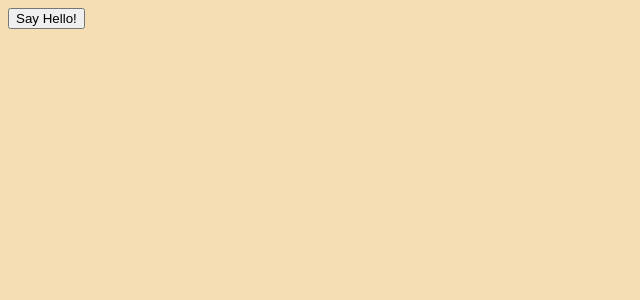
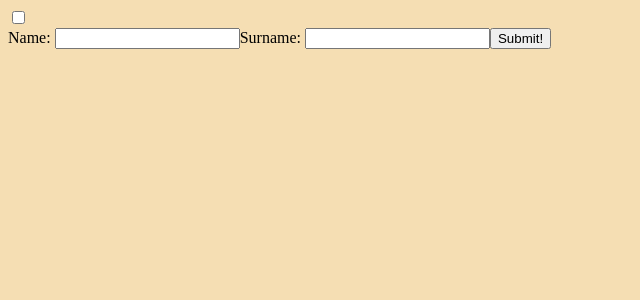
Before and after one commit to ABujalance/React-Course, a React (Create React App) app: page / in a window 1280 px wide. Shown: the top 300 px of the page, without its empty margins (0-640 px from the left). Built offline with nearby package versions, Linux system fonts and the light colour scheme.

Commit message:
context with state

```diff
--- a/src/components/hello-checkbox.jsx
+++ b/src/components/hello-checkbox.jsx
@@ -1,7 +1,8 @@
-import { useState } from "react";
+import { useContext } from "react";
+import { MyContext } from "./hello-context";
 
 export const HelloCheckbox = () => {
-  const [isChecked, setIsChecked] = useState(false);
+  const [isChecked, setIsChecked] = useContext(MyContext);
   const changeHandler = (event) => {
     setIsChecked(event.target.checked);
   };
--- a/src/components/hello-context.jsx
+++ b/src/components/hello-context.jsx
@@ -1,12 +1,17 @@
+import { useState } from "react";
 import { createContext } from "react";
-import { HelloButton } from "./hello-button";
+import { HelloCheckbox } from "./hello-checkbox";
+import { HelloForm } from "./hello-form";
 
 export const MyContext = createContext();
 
 export const HelloContext = () => {
+  const [isChecked, setIsChecked] = useState(false);
+
   return (
-    <MyContext.Provider value="Jhon">
-      <HelloButton />
+    <MyContext.Provider value={[isChecked, setIsChecked]}>
+      <HelloCheckbox />
+      <HelloForm />
     </MyContext.Provider>
   );
 };
--- a/src/components/hello-form.jsx
+++ b/src/components/hello-form.jsx
@@ -1,8 +1,11 @@
+import { useContext } from "react";
 import { useState } from "react";
+import { MyContext } from "./hello-context";
 
 export const HelloForm = () => {
   const [nameValue, setNameValue] = useState("");
   const [surnameValue, setSurnameValue] = useState("");
+  const [isChecked] = useContext(MyContext);
 
   const clickHandler = () => {
     alert(`Hello ${nameValue} ${surnameValue}`);
@@ -31,7 +34,9 @@
             }}
           />
         </label>
-        <button onClick={clickHandler}>Submit!</button>
+        <button disabled={isChecked} onClick={clickHandler}>
+          Submit!
+        </button>
       </form>
     </>
   );
```
